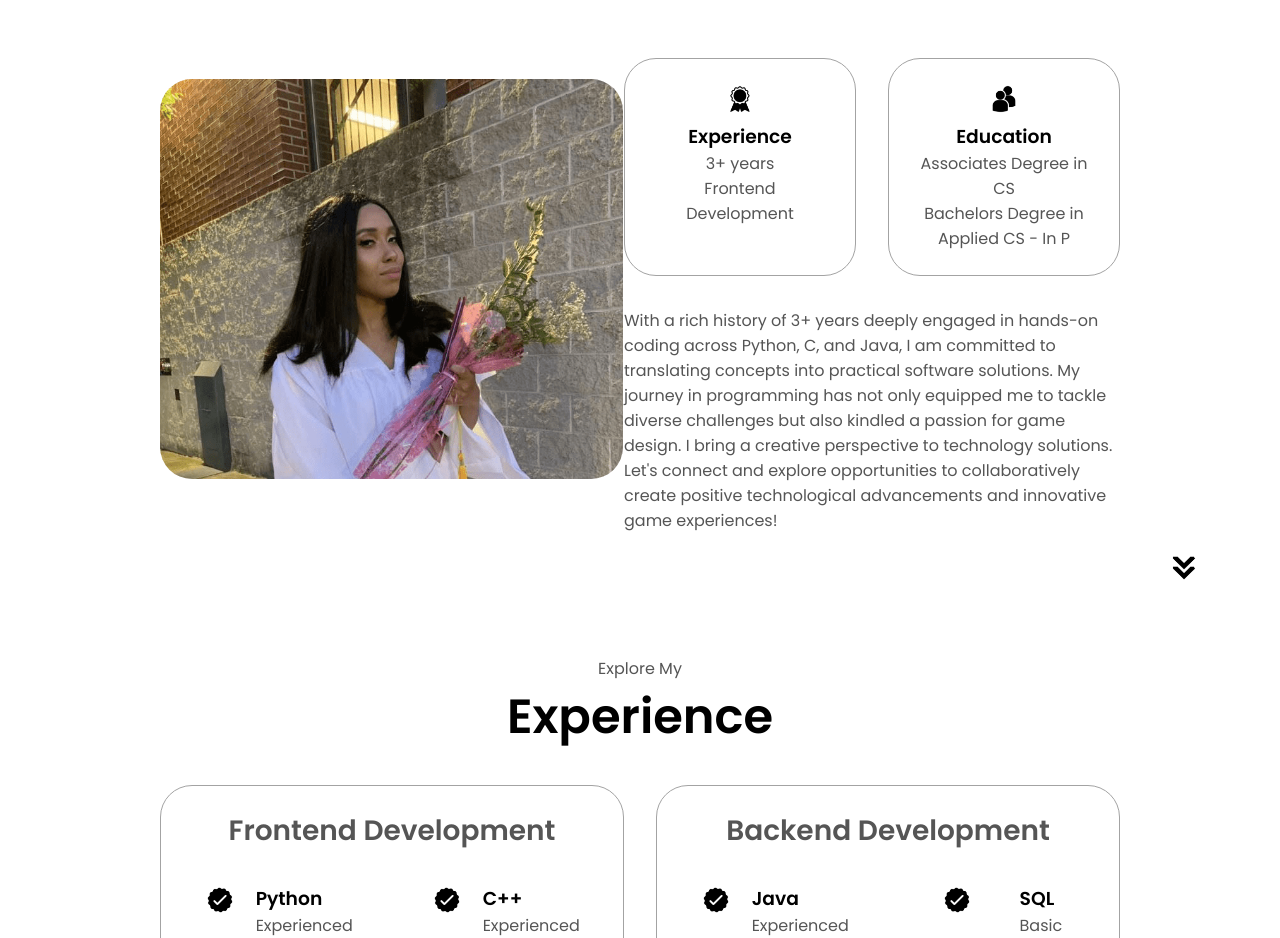
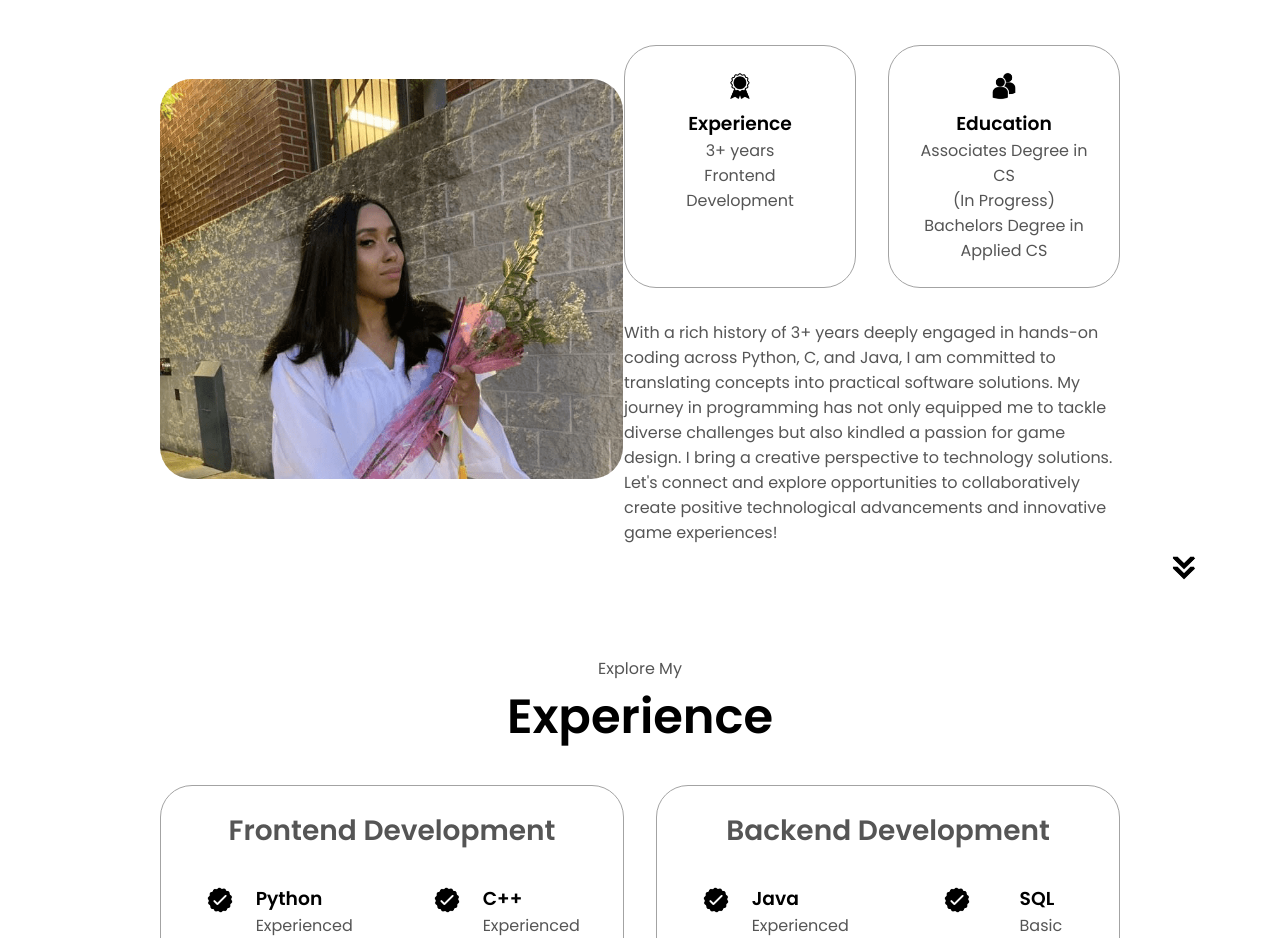
Before and after one commit to salexa2/salexa2.github.io, a plain HTML site: page index.html in a window 1280 px wide. Shown: the part 1040-1978 px from the top of the page. Drawn offline with Linux system fonts and the light colour scheme.

Commit message:
resume added

```diff
--- a/index.html
+++ b/index.html
@@ -100,7 +100,9 @@
                 class="icon"
               />
               <h3>Education</h3>
-              <p>Associates Degree in CS<br />Bachelors Degree in Applied CS - In P</p>
+              <p>Associates Degree in CS<br />(In Progress)
+                                        Bachelors Degree in Applied CS
+              </p>
             </div>
           </div>
           <div class="text-container">
```
Also changed, not shown: 1 other file.
